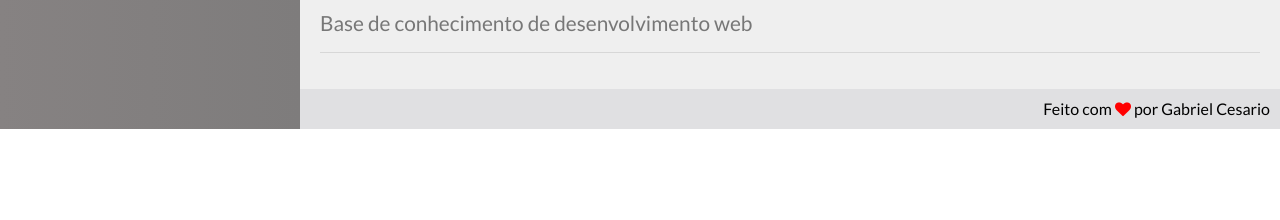
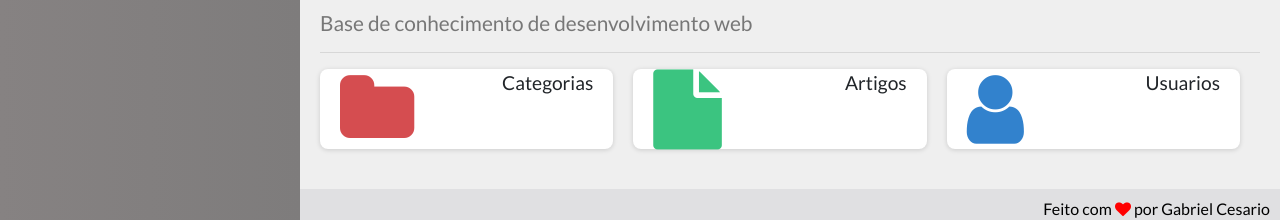
Before and after one commit to gcesario203/-BaseKnowledge, a Vue app in the folder frontend/: page / in a window 1280 px wide. Shown: the part 122-342 px from the top of the page. Built offline with nearby package versions, Linux system fonts and the light colour scheme; no server answers.

Commit message:
Finalizando o dashboard

```diff
--- a/frontend/src/components/home/Home.vue
+++ b/frontend/src/components/home/Home.vue
@@ -1,18 +1,44 @@
 <template>
     <div class="home">
         <PageTitle icon="fa fa-home" main="Dashboard" sub="Base de conhecimento de desenvolvimento web"></PageTitle>
+        <div class="stats">
+            <Stat title="Categorias" :value="stat.categories" icon="fa fa-folder" color="#d54d50"></Stat>
+            <Stat title="Artigos" :value="stat.articles" icon="fa fa-file" color="#3bc480"></Stat>
+            <Stat title="Usuarios" :value="stat.users" icon="fa fa-user" color="#3282cd"></Stat>
+        </div>
     </div>
 </template>
 
 <script>
 import PageTitle from '../template/PageTitle'
+import Stat from './Stat'
+import axios from 'axios'
+import {baseApiUrl} from '../../global'
 
 export default {
     name:'Home',
-    components:{PageTitle}
+    components:{PageTitle,Stat},
+    data: () =>{
+        return{
+            stat:{}
+        }
+    },
+    methods:{
+        getStats(){
+            axios.get(`${baseApiUrl}/stats`)
+                .then(res=>this.stat = res.data)
+        }
+    },
+    mounted(){
+        this.getStats()
+    }
 }
 </script>
 
 <style>
-
+    .stats{
+        display: flex;
+        justify-content: space-between;
+        flex-wrap: wrap;
+    }
 </style>
--- /dev/null
+++ b/frontend/src/components/home/Stat.vue
@@ -0,0 +1,61 @@
+<template>
+    <div class="stat">
+        <div class="stat-icon">
+            <i :class="icon" :style="style"></i>
+        </div>
+        <div class="stat-info">
+            <span class="stat-title">{{title}}</span>
+            <span class="stat-value">{{value}}</span>
+        </div>
+    </div>
+</template>
+
+<script>
+export default {
+    name:'Stat',
+    props:['title','value','icon','color'],
+    computed:{
+        style(){
+            return 'color: '+(this.color || '#000')
+        }
+    }
+}
+</script>
+
+<style>
+    .stat{
+        flex: 1;
+        display: flex;
+        border-radius: 8px;
+        margin-right: 20px;
+        margin-bottom: 20px;
+        background-color:white;
+        box-shadow: 0 1px 5px rgba(0,0,0,0.15);
+    }
+
+    .stat-icon{
+        display: flex;
+        align-items: center;
+    }
+
+    .stat-icon i{
+        font-size: 5rem;
+        padding: 0 20px;
+    }
+
+    .stat-info{
+        flex:1;
+        display: flex;
+        flex-direction: column;
+        align-items: flex-end;
+        padding: 0 20px;
+    }
+
+    .stat-title{
+        font-size: 1.2rem;
+    }
+
+    .stat-value{
+        font-size: 3rem;
+    }
+</style>
--- /dev/null
+++ b/frontend/src/global.js
@@ -0,0 +1 @@
+export const baseApiUrl = 'http://localhost:3000'
--- a/frontend/src/main.js
+++ b/frontend/src/main.js
@@ -8,6 +8,10 @@
 
 Vue.config.productionTip = false
 
+//TEMPORARIO PELO AMOR DE DEUS CESARIO DO FUTURO
+
+require('axios').defaults.headers.common['Authorization']= 'bearer eyJ0eXAiOiJKV1QiLCJhbGciOiJIUzI1NiJ9.eyJpZCI6OSwibmFtZSI6Ikp1bGlvIiwiZW1haWwiOiJhYWFhMjIyMjIyQGdtYWlsLmNvbSIsImFkbWluIjp0cnVlLCJpYXQiOjE1OTQ2NzcwMDQsImV4cCI6MTU5NDkzNjIwNH0.tq0I_pcHgccHhhZ3mruEkB_hFpduXnWOyDakGMy-xOE'
+
 new Vue({
   store,
   router,
```
